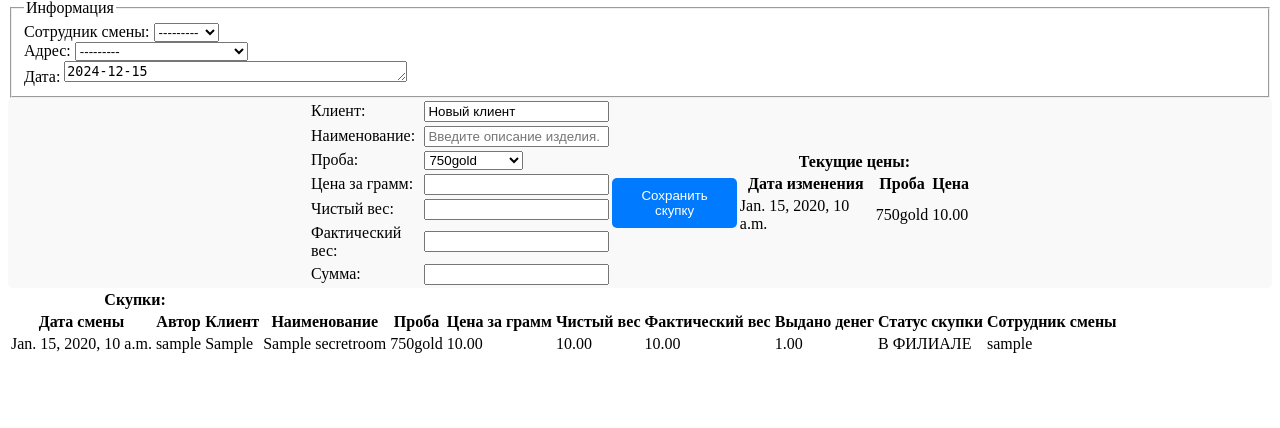
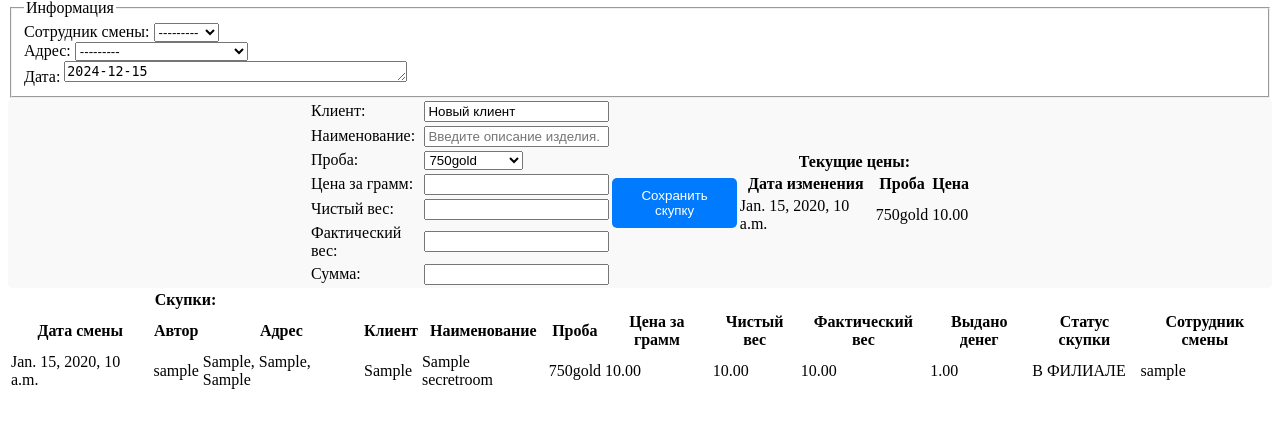
Before and after one commit to NikolayChegivarov/cash_report, a Django app: page /secret_room/ in a window 1280 px wide. Shown: the part 83-511 px from the top of the page. Run offline with Django 5.2, Linux system fonts and the light colour scheme; tables that the repository leaves empty hold one stand-in row (values such as "Sample post").

Commit message:
secret_room.html adres

```diff
--- a/cashbox_app/templates/secret_room.html
+++ b/cashbox_app/templates/secret_room.html
@@ -121,6 +121,7 @@
             <tr>
                 <th>Дата смены</th>
                 <th>Автор</th>
+                <th>Адрес</th>
                 <th>Клиент</th>
                 <th>Наименование</th>
                 <th>Проба</th>
@@ -135,6 +136,7 @@
             <tr>
                 <td>{{ item.shift_date }}</td>
                 <td>{{ item.author }}</td>
+                <td>{{ item.id_address }}</td>
                 <td>{{ item.client }}</td>
                 <td>{{ item.nomenclature }}</td>
                 <td>{{ item.gold_standard }}</td>
```
